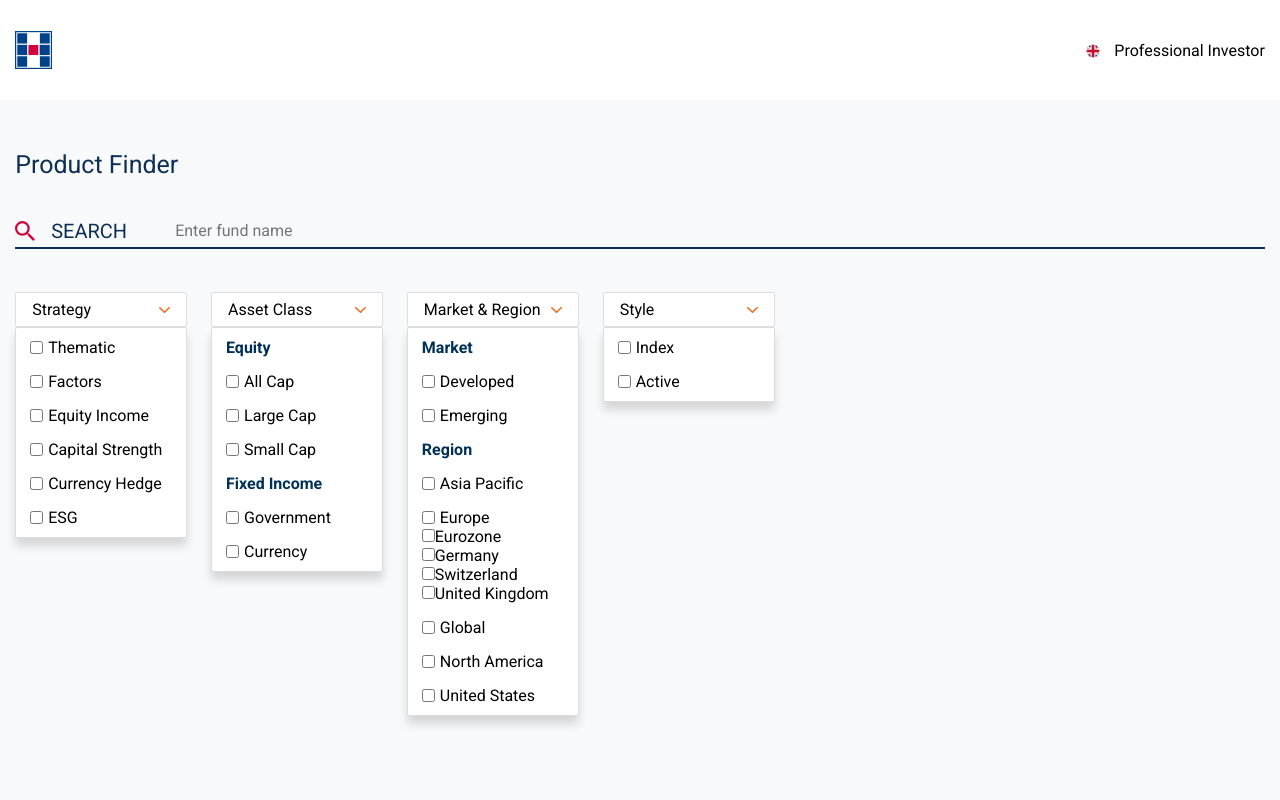
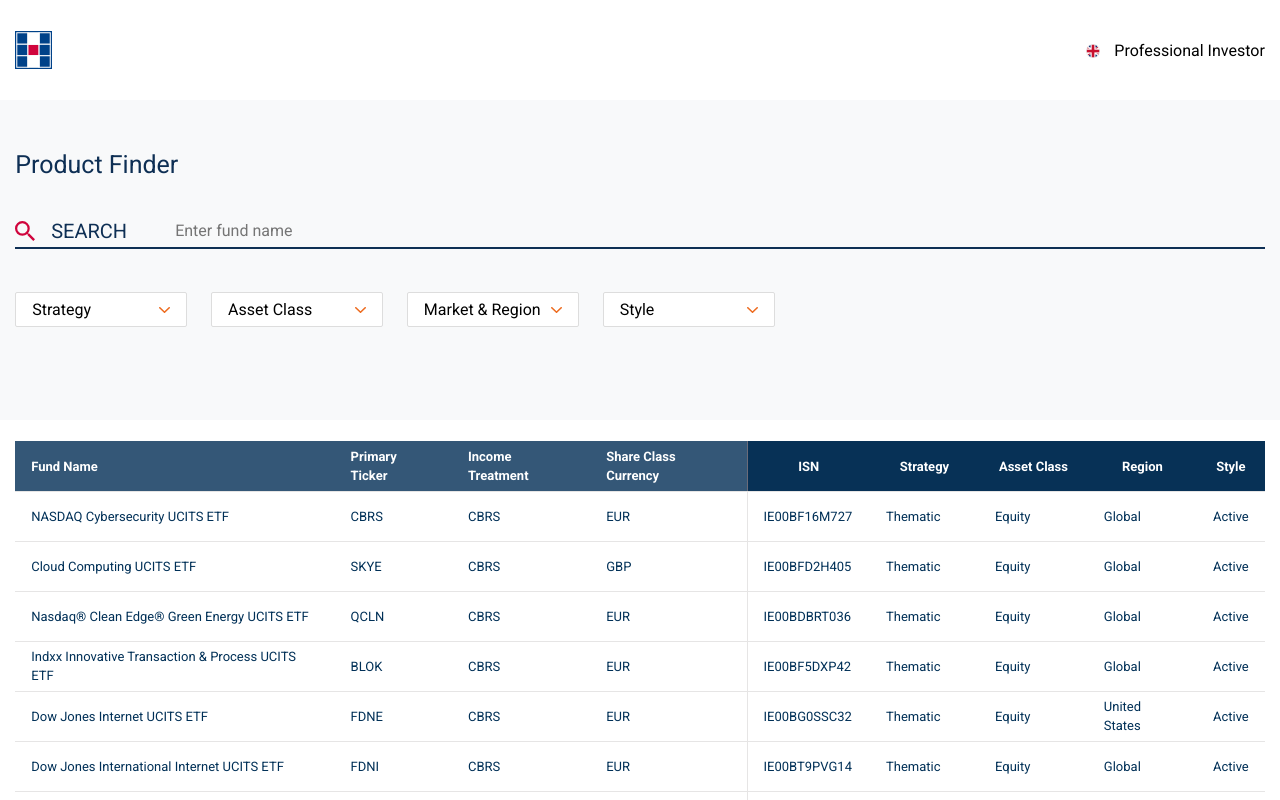
Before and after one commit to marcosriani/product-finder, a React (Vite) app: page / in a window 1280 px wide. Shown: the top 800 px of the page. Built offline with nearby package versions, Linux system fonts and the light colour scheme.

Commit message:
add ids to filter data

```diff
--- a/src/__data__/filter-options.ts
+++ b/src/__data__/filter-options.ts
@@ -1,26 +1,26 @@
 export const filterOptions = {
   strategy: [
-    { value: 'thematic', label: 'Thematic' },
-    { value: 'factors', label: 'Factors' },
-    { value: 'equity-income', label: 'Equity Income' },
-    { value: 'capital-strength', label: 'Capital Strength' },
-    { value: 'currency-hedge', label: 'Currency Hedge' },
-    { value: 'esg', label: 'ESG' },
+    { id: 'id1', value: 'thematic', label: 'Thematic' },
+    { id: 'id2', value: 'factors', label: 'Factors' },
+    { id: 'id3', value: 'equity-income', label: 'Equity Income' },
+    { id: 'id4', value: 'capital-strength', label: 'Capital Strength' },
+    { id: 'id5', value: 'currency-hedge', label: 'Currency Hedge' },
+    { id: 'id6', value: 'esg', label: 'ESG' },
   ],
   'asset class': [
     {
       group: 'equity',
       options: [
-        { value: 'all-cap', label: 'All Cap' },
-        { value: 'large-cap', label: 'Large Cap' },
-        { value: 'small-cap', label: 'Small Cap' },
+        { id: 'id7', value: 'all-cap', label: 'All Cap' },
+        { id: 'id8', value: 'large-cap', label: 'Large Cap' },
+        { id: 'id9', value: 'small-cap', label: 'Small Cap' },
       ],
     },
     {
       group: 'fixed income',
       options: [
-        { value: 'government', label: 'Government' },
-        { value: 'currency', label: 'Currency' },
+        { id: 'id10', value: 'government', label: 'Government' },
+        { id: 'id11', value: 'currency', label: 'Currency' },
       ],
     },
   ],
@@ -28,32 +28,64 @@
     {
       group: 'market',
       options: [
-        { value: 'developed', label: 'Developed' },
-        { value: 'emerging', label: 'Emerging' },
+        { id: 'id12', value: 'developed', label: 'Developed' },
+        { id: 'id13', value: 'emerging', label: 'Emerging' },
       ],
     },
     {
       group: 'region',
       options: [
-        { value: 'asia-pacific', label: 'Asia Pacific' },
+        { id: 'id14', value: 'asia-pacific', label: 'Asia Pacific' },
         {
+          id: 'id15',
           value: 'europe',
           label: 'Europe',
           options: [
-            { value: 'eurozone', label: 'Eurozone' },
-            { value: 'germany', label: 'Germany' },
-            { value: 'switzerland', label: 'Switzerland' },
-            { value: 'united-kingdom', label: 'United Kingdom' },
+            {
+              id: 'id16',
+              value: 'eurozone',
+              label: 'Eurozone',
+              tags: ['europe, developed'],
+            },
+            {
+              id: 'id17',
+              value: 'germany',
+              label: 'Germany',
+              tags: ['europe, developed'],
+            },
+            {
+              id: 'id18',
+              value: 'switzerland',
+              label: 'Switzerland',
+              tags: ['europe, developed'],
+            },
+            {
+              id: 'id19',
+              value: 'united-kingdom',
+              label: 'United Kingdom',
+              tags: ['europe, developed'],
+            },
           ],
         },
-        { value: 'global', label: 'Global' },
-        { value: 'north-america', label: 'North America' },
-        { value: 'united-states', label: 'United States' },
+        { id: 'id20', value: 'global', label: 'Global' },
+        {
+          id: 'id21',
+          value: 'north-america',
+          label: 'North America',
+          options: [
+            {
+              id: 'id22',
+              value: 'united-states',
+              label: 'United States',
+              tags: ['north-america, developed'],
+            },
+          ],
+        },
       ],
     },
   ],
   style: [
-    { value: 'index', label: 'Index' },
-    { value: 'active', label: 'Active' },
+    { id: 'id23', value: 'index', label: 'Index' },
+    { id: 'id24', value: 'active', label: 'Active' },
   ],
 };
--- a/src/components/main-content/checkbox/checkbox.module.css
+++ b/src/components/main-content/checkbox/checkbox.module.css
@@ -1,4 +1,5 @@
 .checkbox {
+  position: relative;
 }
 
 .checkbox__select {
@@ -36,16 +37,33 @@
   height: 6.42px;
 }
 
+.checkbox__select:hover + .checkbox-options {
+  display: flex;
+}
+
+/* .checkbox-options.visible {
+  display: flex;
+} */
+/* .checkbox-options:not(:hover) {
+  display: none;
+} */
+
 .checkbox-options {
   background-color: #fff;
   border-radius: 2px;
   box-shadow: 0px 8px 10px #00000024;
   border: 1px solid #ddd;
   padding: 0.625rem 0.875rem;
-  display: flex;
   flex-direction: column;
   justify-content: center;
   gap: 0.9375rem;
+  display: none;
+  position: absolute;
+  min-width: 100%;
+}
+
+.checkbox-options:hover {
+  display: flex;
 }
 
 .checkbox-options__item {
@@ -56,7 +74,6 @@
 }
 
 .checkbox-options__item-title {
-  font: normal normal medium 15px/19px Roboto;
   letter-spacing: 0px;
   color: #003057;
   text-transform: capitalize;
@@ -67,3 +84,18 @@
   display: flex;
   gap: 5px;
 }
+
+.checkbox-options__item-label-nested-items {
+  margin-top: 0.9375rem;
+  margin-left: 1rem;
+  display: flex;
+  gap: 5px;
+}
+
+.checkbox-options__item-label label {
+  border-bottom: 1px solid transparent;
+}
+
+.checkbox-options__item-label:hover label {
+  border-bottom: 1px solid #000;
+}
--- a/src/components/main-content/checkbox/index.tsx
+++ b/src/components/main-content/checkbox/index.tsx
@@ -49,34 +49,36 @@
                         {item.group}
                       </p>
 
-                      {item.options.map((option, index) => (
-                        <div key={`${checkboxId}-group-${index}`}>
+                      {item.options.map((option) => (
+                        <div key={option.id}>
                           <div
                             className={styles['checkbox-options__item-label']}
                           >
                             <input
                               type="checkbox"
-                              id={`${checkboxId}-${index}`}
+                              id={option.id}
                               name={option.value}
                               value={option.value}
                               checked={selectedOptions.includes(option.value)}
                               onChange={selectedOptionsHandler}
                             />
-                            <label htmlFor={`${checkboxId}-${index}`}>
-                              {option.label}
-                            </label>
+                            <label htmlFor={option.id}>{option.label}</label>
                           </div>
 
                           {option.options && (
                             <div>
-                              {option.options.map((innerOption, index) => (
-                                <React.Fragment
-                                  key={`${checkboxId}-group-${index}`}
-                                >
-                                  <div>
+                              {option.options.map((innerOption) => (
+                                <React.Fragment key={innerOption.id}>
+                                  <div
+                                    className={
+                                      styles[
+                                        'checkbox-options__item-label-nested-items'
+                                      ]
+                                    }
+                                  >
                                     <input
                                       type="checkbox"
-                                      id={`${checkboxId}-innerOption-${index}`}
+                                      id={innerOption.id}
                                       name={innerOption.value}
                                       value={innerOption.value}
                                       checked={selectedOptions.includes(
@@ -84,9 +86,7 @@
                                       )}
                                       onChange={selectedOptionsHandler}
                                     />
-                                    <label
-                                      htmlFor={`${checkboxId}-innerOption-${index}`}
-                                    >
+                                    <label htmlFor={innerOption.id}>
                                       {innerOption.label}
                                     </label>
                                   </div>
@@ -101,11 +101,11 @@
                 } else {
                   // Handle the case when item is a simple option
                   return (
-                    <div key={`${checkboxId}-no-group`}>
+                    <div key={item.id}>
                       <div className={styles['checkbox-options__item-label']}>
                         <input
                           type="checkbox"
-                          id={checkboxId}
+                          id={item.id}
                           name={item.value}
                           value={item.value}
                           checked={selectedOptions.includes(item.value)}
@@ -113,21 +113,19 @@
                         />
                         <label
                           className={styles['checkbox__label']}
-                          htmlFor={checkboxId}
+                          htmlFor={item.id}
                         >
                           {item.label}
                         </label>
                       </div>
                       {item.options && (
                         <div>
-                          {item.options.map((innerOption, index) => (
-                            <React.Fragment
-                              key={`${checkboxId}-innerOption-${index}`}
-                            >
+                          {item.options.map((innerOption) => (
+                            <React.Fragment key={innerOption.id}>
                               <div>
                                 <input
                                   type="checkbox"
-                                  id={`${checkboxId}-innerOption-${index}`}
+                                  id={innerOption.id}
                                   name={innerOption.value}
                                   value={innerOption.value}
                                   checked={selectedOptions.includes(
@@ -137,7 +135,7 @@
                                 />
                                 <label
                                   className={styles['checkbox__label']}
-                                  htmlFor={`${checkboxId}-innerOption-${index}`}
+                                  htmlFor={innerOption.id}
                                 >
                                   {innerOption.label}
                                 </label>
--- a/src/components/main-content/index.tsx
+++ b/src/components/main-content/index.tsx
@@ -7,13 +7,10 @@
 const MainContent = () => {
   const [fundData, setFundData] = useState(mockedFundData);
   const [selectedOptions, setSelectedOptions] = useState<string[]>([]);
+  const [searchTerm, setSearchTerm] = useState('');
 
-  const handleSearch = (searchTerm: string) => {
-    setFundData(
-      mockedFundData.filter((fund) =>
-        fund.fund_name.toLowerCase().includes(searchTerm.toLowerCase())
-      )
-    );
+  const handleSearch = (term: string) => {
+    setSearchTerm(term);
   };
 
   const selectedOptionsHandler = (event: ChangeEvent<HTMLInputElement>) => {
@@ -29,8 +26,14 @@
   useEffect(() => {
     let filteredData = mockedFundData;
 
+    if (searchTerm.trim() !== '') {
+      filteredData = mockedFundData.filter((fund) =>
+        fund.fund_name.toLowerCase().includes(searchTerm.toLowerCase())
+      );
+    }
+
     if (selectedOptions.length > 0) {
-      filteredData = mockedFundData.filter((fund) => {
+      filteredData = filteredData.filter((fund) => {
         return selectedOptions.every((option) =>
           Object.values(fund).some(
             (value) => value.toString().toLowerCase() === option.toLowerCase()
@@ -40,7 +43,7 @@
     }
 
     setFundData(filteredData);
-  }, [selectedOptions]);
+  }, [searchTerm, selectedOptions]);
 
   return (
     <div className={styles['main-content']}>
@@ -52,7 +55,11 @@
         />
       </section>
       <section className={styles['main-content__section-body']}>
-        <ProductsTable fundData={fundData} />
+        {fundData.length > 0 ? (
+          <ProductsTable fundData={fundData} />
+        ) : (
+          <p>Sorry! no funds found. Please try a different search.</p>
+        )}
       </section>
     </div>
   );
```
Also changed, not shown: src/types/common.ts (+5 -2 lines).
